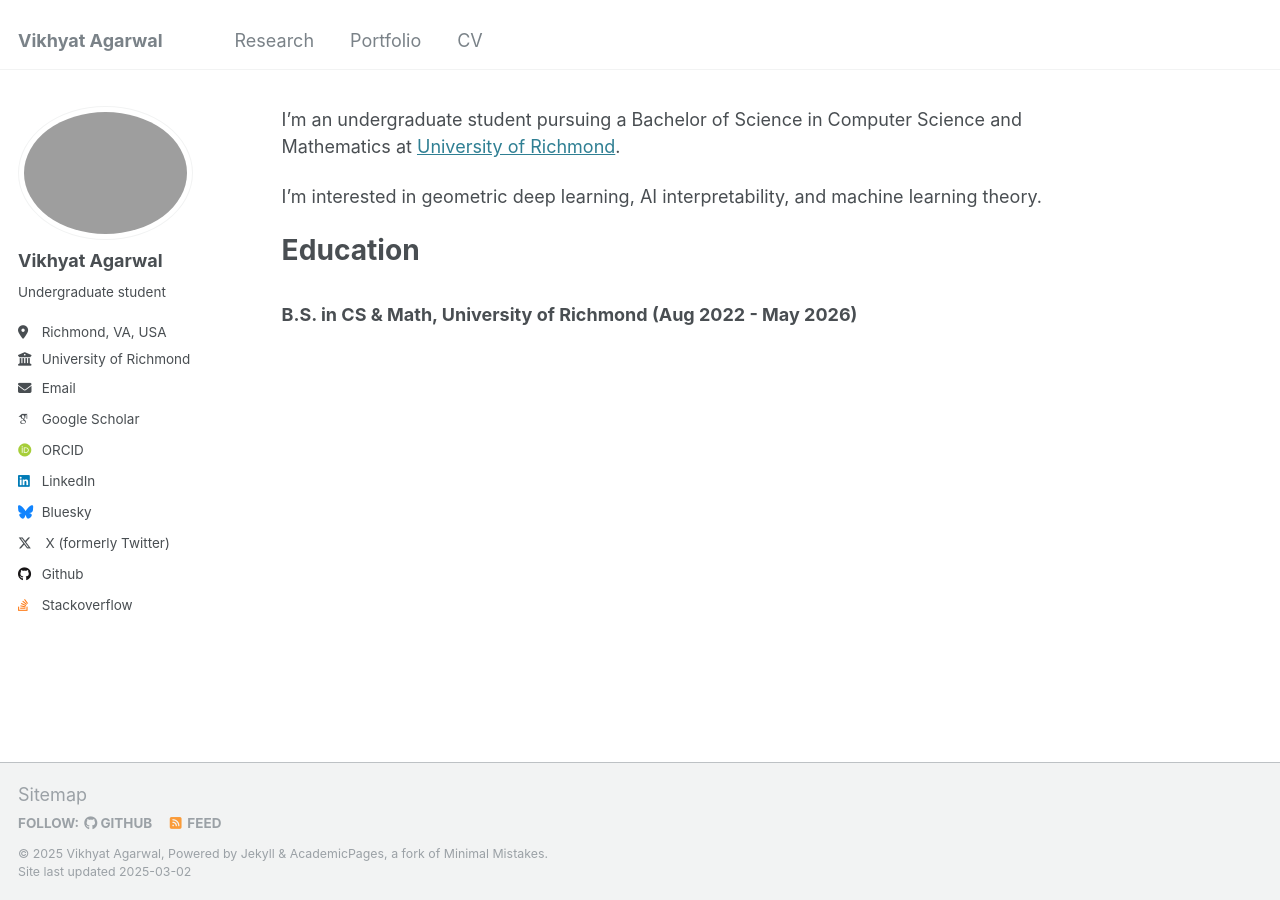
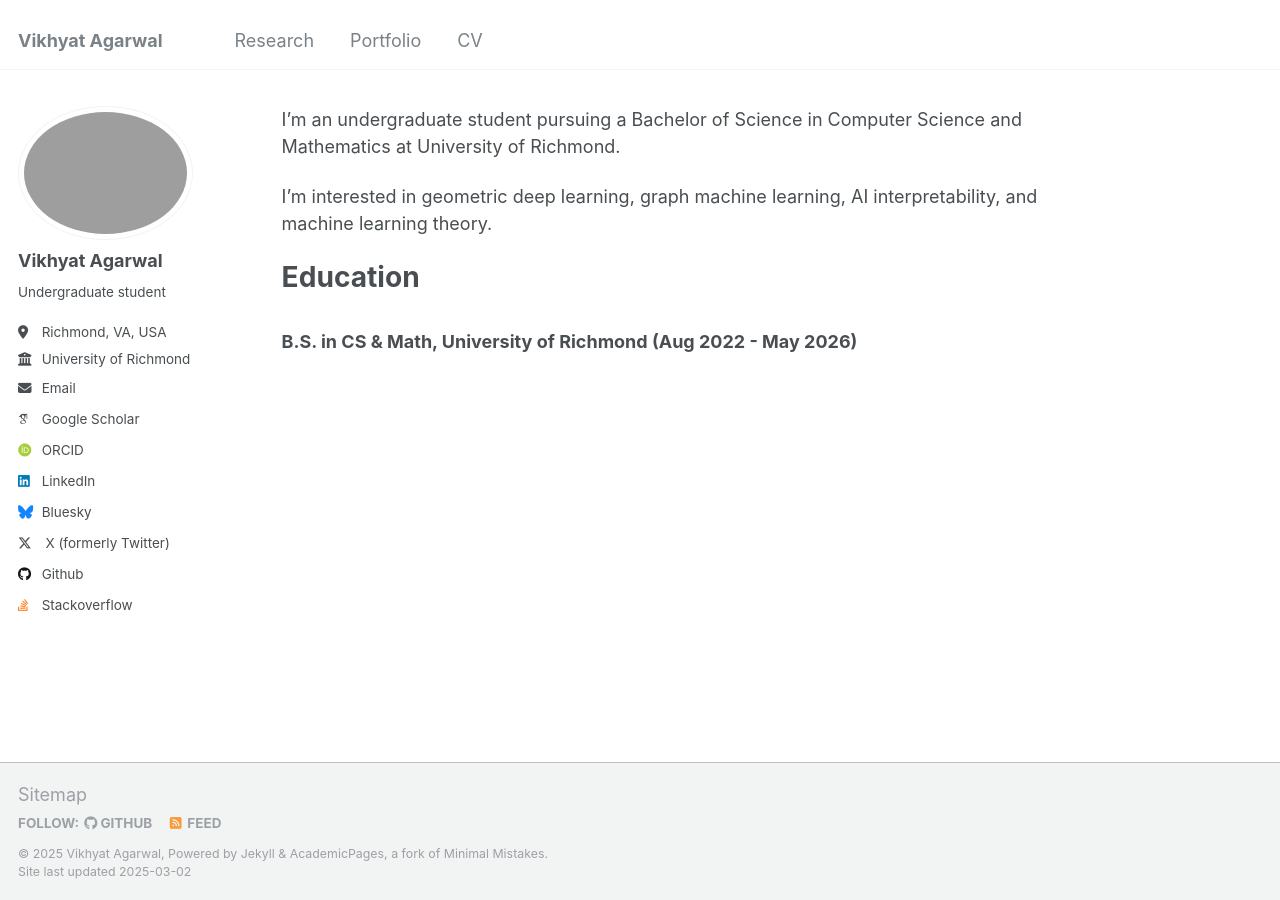
Before and after one commit to Vikhyat2603/vikhyat2603.github.io, a Jekyll site: the page built from _pages/about.md, in a window 1280 px wide. Built offline with Jekyll 4.4.1, drawn with Linux system fonts in a browser that asks for light colours; some web fonts are replaced.

```diff
--- a/_includes/archive-single.html
+++ b/_includes/archive-single.html
@@ -41,7 +41,7 @@
         {% if post.collection == 'teaching' %}
           <p> {{ post.type }}, <i>{{ post.venue }}</i>, {{ post.date | default: "1900-01-01" | date: "%Y" }} </p>
         {% elsif post.collection == 'publications' %}
-          <p>Published in <i>{{ post.venue }}</i>, {{ post.date | default: "1900-01-01" | date: "%Y" }} </p>
+          <p><i>{{ post.venue }}</i>, {{ post.date | default: "1900-01-01" | date: "%Y" }} </p>
         {% elsif post.date %}
          <p class="page__date"><strong><i class="fa fa-fw fa-calendar" aria-hidden="true"></i> {{ site.data.ui-text[site.locale].date_label | default: "Published:" }}</strong> <time datetime="{{ post.date | default: "1900-01-01" | date_to_xmlschema }}">{{ post.date | default: "1900-01-01" | date: "%B %d, %Y" }}</time></p>
         {% endif %}
--- a/_layouts/single.html
+++ b/_layouts/single.html
@@ -37,7 +37,7 @@
         {% if page.collection == 'teaching' %}
           <p> {{ page.type }}, <i>{{ page.venue }}</i>, {{ page.date | default: "1900-01-01" | date: "%Y" }} </p>
         {% elsif page.venue and page.date %}
-          <p>Published in <i>{{ page.venue }}</i>, {{ page.date | default: "1900-01-01" | date: "%Y" }} </p>
+          <p><i>{{ page.venue }}</i>, {{ page.date | default: "1900-01-01" | date: "%Y" }} </p>
         {% elsif page.date %}
           <p class="page__date"><strong><i class="fa fa-fw fa-calendar" aria-hidden="true"></i> {{ site.data.ui-text[site.locale].date_label | default: "Published:" }}</strong> <time datetime="{{ page.date | date_to_xmlschema }}">{{ page.date | default: "1900-01-01" | date: "%B %d, %Y" }}</time></p>
         {% endif %}
--- a/_pages/about.md
+++ b/_pages/about.md
@@ -7,9 +7,9 @@
   - /about.html
 ---
 
-I'm an undergraduate student pursuing a Bachelor of Science in Computer Science and Mathematics at [University of Richmond](https://www.richmond.edu/).
+I'm an undergraduate student pursuing a Bachelor of Science in Computer Science and Mathematics at University of Richmond.
 
-I'm interested in geometric deep learning, AI interpretability, and machine learning theory.
+I'm interested in geometric deep learning, graph machine learning, AI interpretability, and machine learning theory.
 
 # Education
 <!-- ====== -->
```
Also changed, not shown: _publications/2024-05-09-spyderz.md (+1 -1 lines), _publications/2024-11-01-control-theory-adversarial-ml.md (+1 -1 lines).
